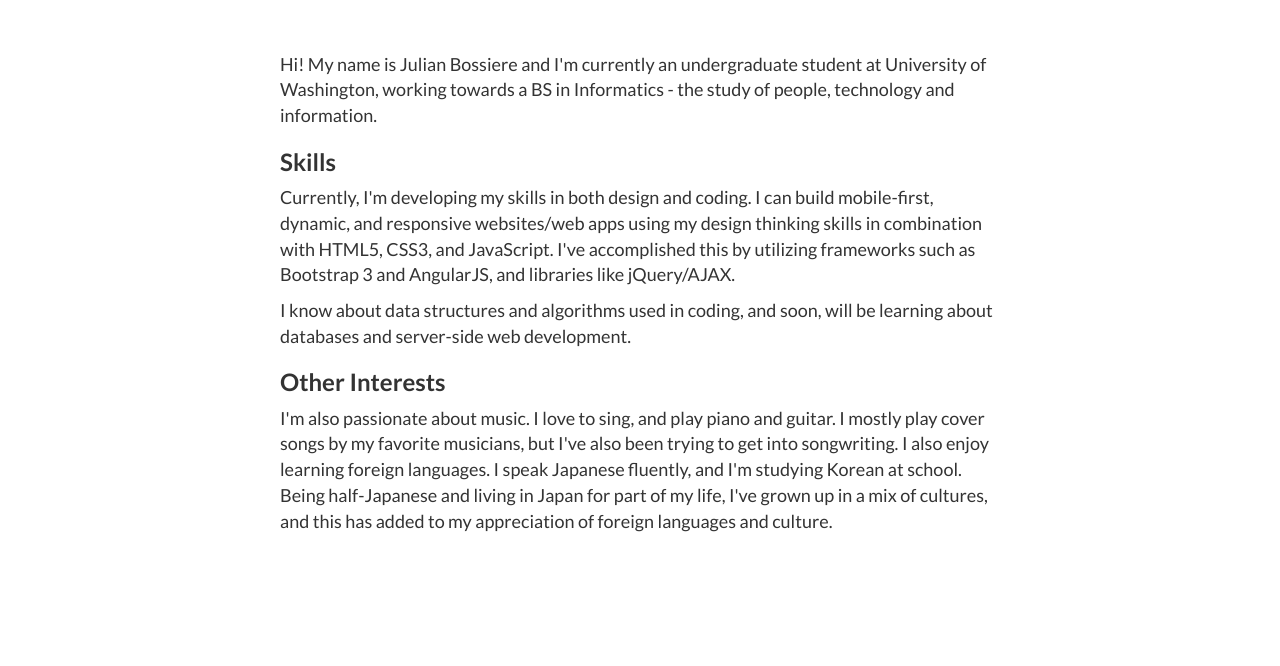
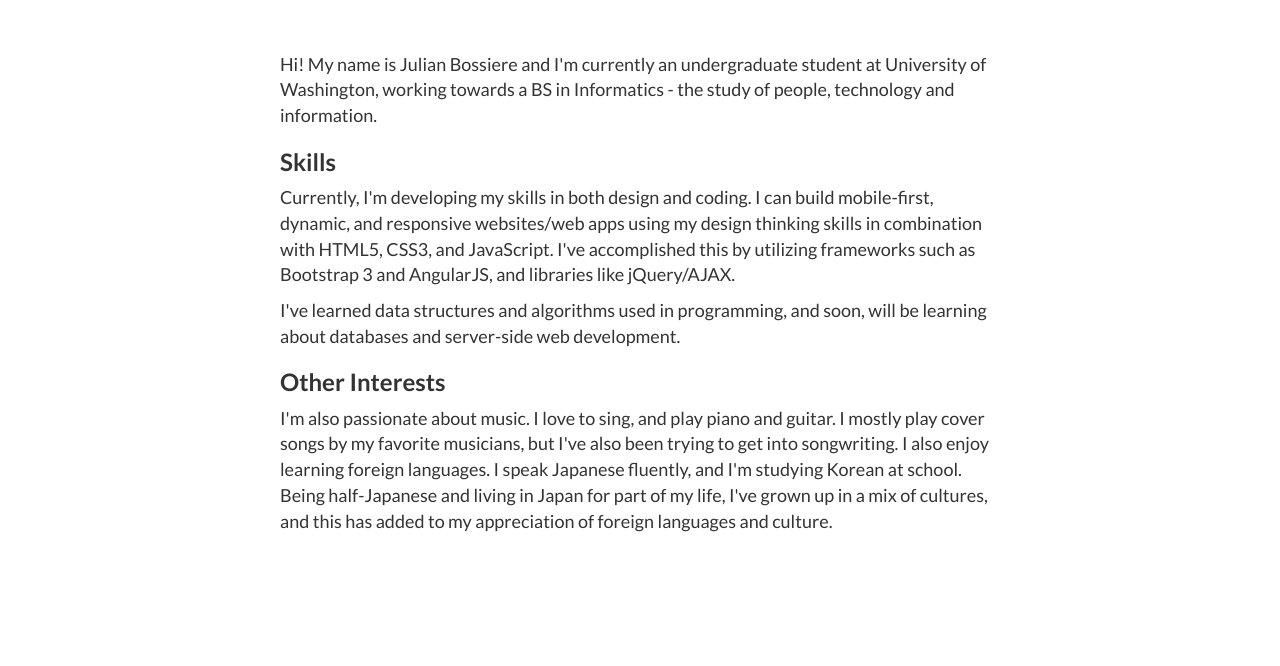
Before and after one commit to jbossiere/portfolio, a plain HTML site: page index.html in a window 1280 px wide. Shown: the part 3327-3993 px from the top of the page. Drawn offline with nearby package versions, Linux system fonts and the light colour scheme.

Commit message:
updated bio

```diff
--- a/index.html
+++ b/index.html
@@ -166,7 +166,7 @@
 				<h3 class="subtitle">Skills</h3>
 				<p>Currently, I'm developing my skills in both design and coding. I can build mobile-first, dynamic, and responsive websites/web apps using my design thinking skills in combination with HTML5, CSS3, and JavaScript. I've accomplished this by utilizing frameworks such as Bootstrap 3 and AngularJS, and libraries like jQuery/AJAX.</p>
 
-				<p>I know about data structures and algorithms used in coding, and soon, will be learning about databases and server-side web development.</p>
+				<p>I've learned data structures and algorithms used in programming, and soon, will be learning about databases and server-side web development.</p>
 
 				<h3 class="subtitle">Other Interests</h3>
 				<p>I'm also passionate about music. I love to sing, and play piano and guitar. I mostly play cover songs by my favorite musicians, but I've also been trying to get into songwriting. I also enjoy learning foreign languages. I speak Japanese fluently, and I'm studying Korean at school.  Being half-Japanese and living in Japan for part of my life, I've grown up in a mix of cultures, and this has added to my appreciation of foreign languages and culture.</p>
```
